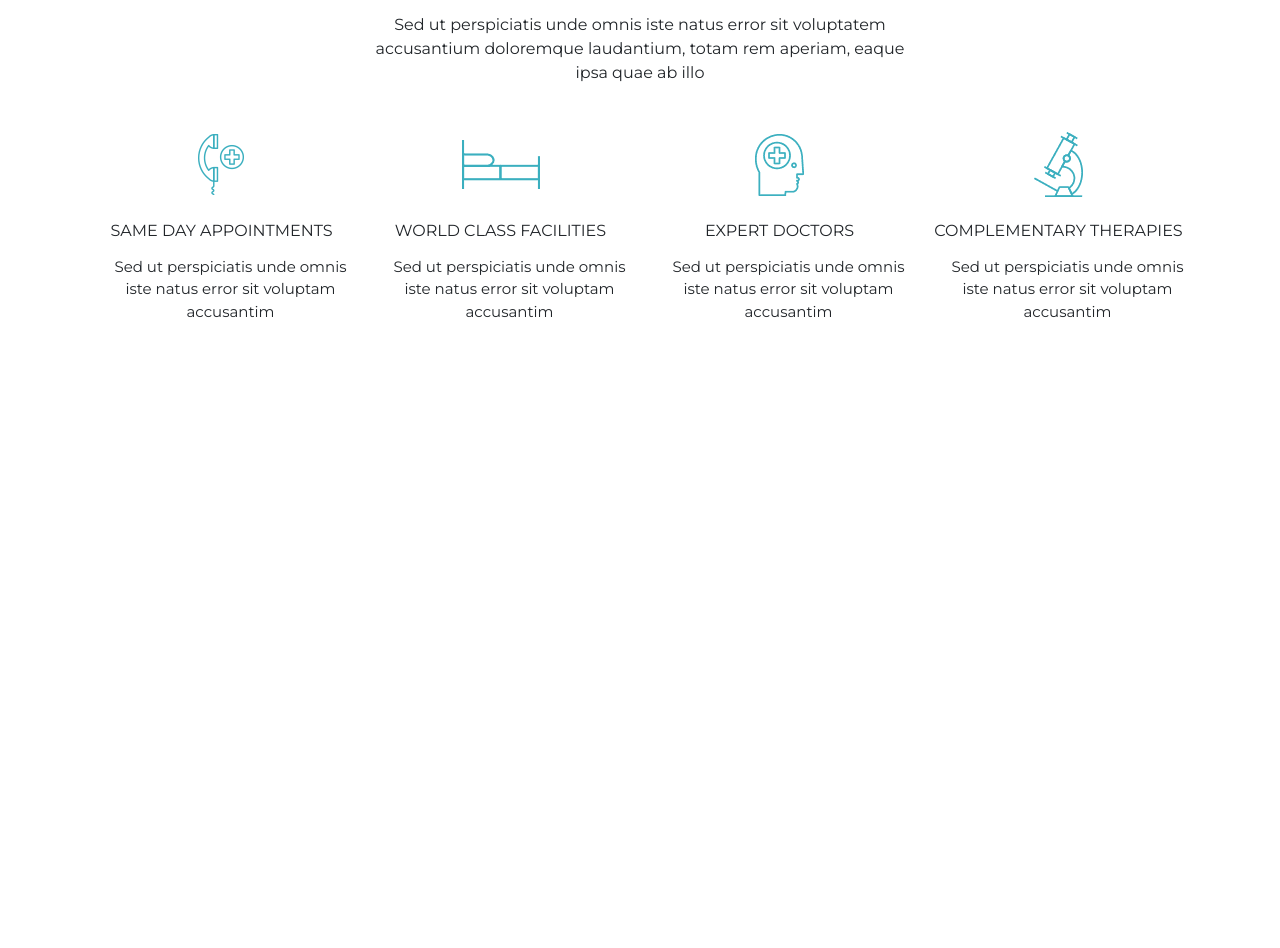
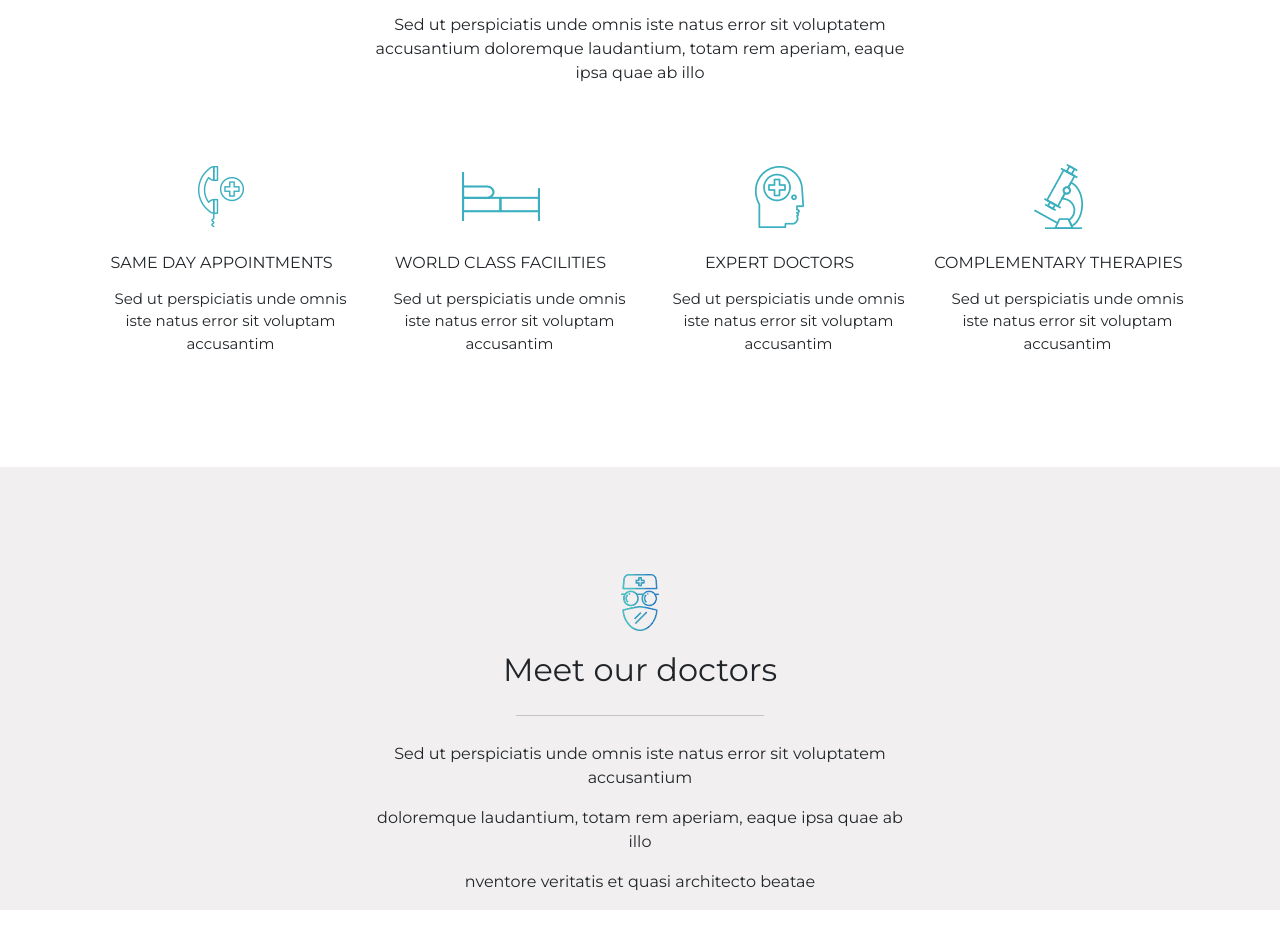
Before and after one commit to AlessandroVano/proj-html-vuejs, a Vue app: page / in a window 1280 px wide. Shown: the part 800-1748 px from the top of the page. Before the commit the page ends 1259 px from the top, so only its background shows below. Built offline with nearby package versions, Linux system fonts and the light colour scheme.

Commit message:
insert section MeetOurDoctors (work in progress)

```diff
--- a/src/App.vue
+++ b/src/App.vue
@@ -1,30 +1,26 @@
 <template>
   <div id="app">
-    <header>
+
        <Header />
-    </header>
-    <main>
-       <WelcomeToAvadaHealth />
 
-    </main>
+       <Main />
 
-
-   <Footer />
+       <Footer />
 
   </div>
 </template>
 
 <script>
 import Header from '@/components/Header.vue'
-import WelcomeToAvadaHealth from '@/components/WelcomeToAvadaHealth.vue'
 import Footer from '@/components/Footer.vue'
+import Main from '@/components/Main.vue'
 
 
 export default {
   name: 'App',
   components: {
    Header,
-   WelcomeToAvadaHealth,
+   Main,
    Footer,
   }
 }
--- /dev/null
+++ b/src/components/Main.vue
@@ -0,0 +1,26 @@
+<template>
+<div>
+  <WelcomeToAvadaHealth />
+
+  <MeetOurDoctors />
+</div>
+
+</template>
+
+<script>
+import WelcomeToAvadaHealth from '@/components/sectionMain/WelcomeToAvadaHealth.vue'
+import MeetOurDoctors from '@/components/sectionMain/MeetOurDoctors.vue'
+export default {
+    name: 'Main',
+    components: {
+        WelcomeToAvadaHealth,
+        MeetOurDoctors,
+    }
+
+}
+</script>
+
+
+<style>
+
+</style>
--- /dev/null
+++ b/src/components/sectionMain/MeetOurDoctors.vue
@@ -0,0 +1,44 @@
+<template>
+<section>
+ <div class="container  ">
+    <div class="row">
+        <div class="text-center distance title_p col-6 ">
+            <img src="../../assets/icon-5.png" alt="">
+           <h2 class="my-2">Meet our doctors</h2>
+           <div class="separator">_______________________________</div>
+           <p>Sed ut perspiciatis unde omnis iste natus error sit voluptatem accusantium</p>
+           <p> doloremque laudantium, totam rem aperiam, eaque ipsa quae ab illo</p>
+           <p>nventore veritatis et quasi architecto beatae</p>
+        </div>
+    </div>
+ </div>
+
+</section>
+</template>
+
+<script>
+export default {
+    name: 'MeetOurDoctors',
+}
+</script>
+
+<style  scoped lang="scss">
+@import '@/styles/globals';
+@import '@/styles/utilities';
+
+section {
+    background: $bg-color-2;
+}
+.distance {
+    margin-top: 6rem;
+}
+
+.separator {
+    color: #b6b5b5;
+
+    margin-bottom: 20px;
+}
+.title_p {
+    margin-left: 25%;
+}
+</style>
--- a/src/components/WelcomeToAvadaHealth.vue
+++ b/src/components/sectionMain/WelcomeToAvadaHealth.vue
@@ -7,7 +7,7 @@
           <p class="p-2">Sed ut perspiciatis unde omnis iste natus error sit voluptatem accusantium doloremque laudantium, totam rem aperiam, eaque ipsa quae ab illo </p>
       </section>
     <!-- sezione icon + text + p -->
-      <section class="d-flex col-12 my-3">
+      <section class="d-flex my-5 distance">
         <div v-for="(card, index) in cards" :key="`card ${index}`">
           <CardAvadaHealth :url="card.img" :title="card.title" :text="card.text" />
         </div>
@@ -26,6 +26,7 @@ export default {
     components: {
       CardAvadaHealth,
     },
+
     data() {
       return {
         cards: IconAvadaHealth,
@@ -41,7 +42,4 @@ export default {
 .title_p {
   margin-left: 25%;
 }
-
-
-
 </style>
```
